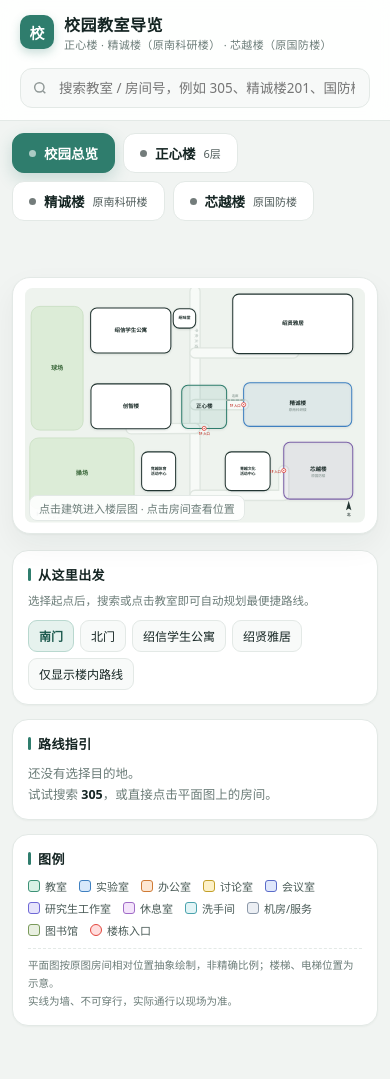
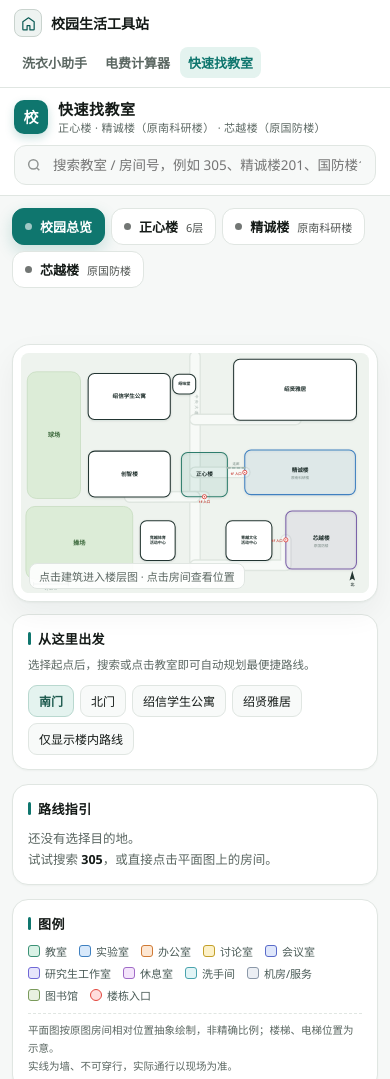
Before and after one commit to Rhymebo/campus-tools, a plain HTML site: page findplace.html in a window 390 px wide. Shown: the top 1079 px of the page. Before the commit the page ends 1038 px from the top, so only its background shows below. Drawn offline with Linux system fonts and the light colour scheme.

Commit message:
Update title and styles in findplace.html

```diff
--- a/findplace.html
+++ b/findplace.html
@@ -3,22 +3,39 @@
 <head>
 <meta charset="UTF-8">
 <meta name="viewport" content="width=device-width, initial-scale=1">
-<title>校园教室导览 · 正心楼 / 精诚楼 / 芯越楼</title>
+<title>快速找教室 · 校园生活工具站</title>
 <style>
   :root{
-    --ink:#152523; --muted:#6b7c78; --line:#e3e9e6;
-    --accent:#2f7d6d; --accent-soft:#e6f2ee;
-    --bg:#f1f4f2; --card:#ffffff;
+    --ink:#141a17; --muted:#5b6762; --line:#e0e6e2;
+    --accent:#0f766e; --accent-soft:#e4f3ef;
+    --bg:#f6f8f7; --card:#ffffff;
     --route:#e2453c;
   }
   *{box-sizing:border-box;}
   html,body{margin:0;padding:0;}
   body{
     background:var(--bg); color:var(--ink);
-    font-family:"Microsoft YaHei","PingFang SC","Hiragino Sans GB",system-ui,-apple-system,sans-serif;
+    font-family:"Segoe UI","PingFang SC","Microsoft YaHei",system-ui,-apple-system,sans-serif;
     -webkit-font-smoothing:antialiased;
   }
-  header{
+  /* 与站点其它页面一致的顶栏 */
+  .sitebar{background:#fff;border-bottom:1px solid var(--line);}
+  .sitebar-inner{
+    max-width:1560px;margin:0 auto;padding:10px 20px;
+    display:flex;align-items:center;justify-content:space-between;gap:10px 20px;flex-wrap:wrap;
+  }
+  .sbrand{display:inline-flex;align-items:center;gap:9px;color:var(--ink);font-size:14px;font-weight:600;text-decoration:none;}
+  .sbrand-mark{
+    display:grid;place-items:center;width:28px;height:28px;flex:0 0 auto;
+    border:1px solid #c9d3ce;border-radius:8px;background:#eef3f1;color:#0a5a54;
+  }
+  .sbrand-mark svg{width:17px;height:17px;}
+  .snav{display:flex;flex-wrap:wrap;gap:2px;}
+  .snav a{padding:7px 11px;border-radius:8px;color:var(--muted);font-size:13.5px;font-weight:600;text-decoration:none;}
+  .snav a:hover{background:#eef3f1;color:var(--ink);}
+  .snav a[aria-current="page"]{background:var(--accent-soft);color:var(--accent);}
+
+  header.appbar{
     position:sticky; top:0; z-index:30;
     background:rgba(255,255,255,.92); backdrop-filter:blur(10px);
     border-bottom:1px solid var(--line);
@@ -31,17 +48,17 @@
   .logo{
     width:34px;height:34px;border-radius:10px;background:var(--accent);
     display:grid;place-items:center;color:#fff;font-weight:700;font-size:15px;
-    box-shadow:0 4px 10px rgba(47,125,109,.25);
+    box-shadow:0 4px 10px rgba(15,118,110,.22);
   }
   .brand h1{font-size:16px;margin:0;font-weight:700;letter-spacing:.5px;}
   .brand p{margin:0;font-size:11px;color:var(--muted);letter-spacing:.3px;}
-  .searchwrap{position:relative;flex:1;min-width:260px;max-width:460px;margin-left:auto;}
+  .searchwrap{position:relative;flex:1 1 260px;min-width:0;max-width:460px;margin-left:auto;}
   .searchwrap input{
     width:100%;padding:10px 14px 10px 38px;border-radius:12px;border:1px solid var(--line);
     background:#f7f9f8;font-size:13.5px;outline:none;font-family:inherit;color:var(--ink);
     transition:.18s;
   }
-  .searchwrap input:focus{background:#fff;border-color:var(--accent);box-shadow:0 0 0 3px rgba(47,125,109,.10);}
+  .searchwrap input:focus{background:#fff;border-color:var(--accent);box-shadow:0 0 0 3px rgba(15,118,110,.10);}
   .searchwrap svg{position:absolute;left:12px;top:50%;transform:translateY(-50%);opacity:.45;}
   .results{
     position:absolute;top:calc(100% + 6px);left:0;right:0;background:#fff;border:1px solid var(--line);
@@ -67,7 +84,7 @@
     display:flex;align-items:center;gap:8px;transition:.16s;font-weight:600;
   }
   .tab:hover{border-color:#c9d8d3;transform:translateY(-1px);}
-  .tab.active{background:var(--accent);border-color:var(--accent);color:#fff;box-shadow:0 6px 16px rgba(47,125,109,.22);}
+  .tab.active{background:var(--accent);border-color:var(--accent);color:#fff;box-shadow:0 6px 16px rgba(15,118,110,.20);}
   .tab .dot{width:7px;height:7px;border-radius:50%;background:currentColor;opacity:.6;}
   .tab em{font-style:normal;font-weight:400;font-size:11px;opacity:.75;}
 
@@ -78,7 +95,8 @@
     background:#fff;font-size:12.5px;cursor:pointer;font-family:inherit;color:var(--ink);font-weight:600;
   }
   .chip:hover{border-color:#c9d8d3;}
-  .chip.active{background:#152523;color:#fff;border-color:#152523;}
+  .chip.active{background:var(--ink);color:#fff;border-color:var(--ink);}
+  .chip.back{color:var(--accent);font-weight:700;}
   .chip.dim{opacity:.35;cursor:not-allowed;}
 
   .stage{
@@ -146,15 +164,46 @@
     .side .card{flex:1 1 300px;}
     .searchwrap{max-width:none;}
   }
+  @media (max-width:640px){
+    .sitebar-inner{padding:9px 14px;}
+    .snav a{padding:6px 8px;font-size:13px;}
+    .hdr{padding:10px 14px;gap:10px 12px;}
+    .brand{flex:1 1 100%;min-width:0;}
+    .brand h1{font-size:15px;}
+    .searchwrap{flex:1 1 100%;min-width:0;max-width:none;margin-left:0;}
+    .wrap{padding:12px 12px 32px;gap:12px;}
+    .stage{padding:8px;}
+    .tabs{gap:6px;}
+    .tab{padding:8px 12px;font-size:13px;}
+    .side{flex-direction:column;}
+    .side .card{flex:1 1 auto;}
+  }
 </style>
 </head>
 <body>
-<header>
+<header class="sitebar">
+  <div class="sitebar-inner">
+    <a class="sbrand" href="index.html" aria-label="校园生活工具站首页">
+      <span class="sbrand-mark" aria-hidden="true">
+        <svg viewBox="0 0 24 24" fill="none" stroke="currentColor" stroke-width="1.7" stroke-linecap="round" stroke-linejoin="round">
+          <path d="M4 9.5 12 4l8 5.5V20a1 1 0 0 1-1 1h-5v-6H10v6H5a1 1 0 0 1-1-1V9.5Z"></path>
+        </svg>
+      </span>
+      <span>校园生活工具站</span>
+    </a>
+    <nav class="snav" aria-label="主导航">
+      <a href="laundry.html">洗衣小助手</a>
+      <a href="power.html">电费计算器</a>
+      <a href="findplace.html" aria-current="page">快速找教室</a>
+    </nav>
+  </div>
+</header>
+<header class="appbar">
   <div class="hdr">
     <div class="brand">
       <div class="logo">校</div>
       <div>
-        <h1>校园教室导览</h1>
+        <h1>快速找教室</h1>
         <p>正心楼 · 精诚楼（原南科研楼） · 芯越楼（原国防楼）</p>
       </div>
     </div>
@@ -1440,6 +1489,11 @@ function renderFloorBar(){
   el.innerHTML = '';
   if (S.view === 'campus') return;
   const b = BUILDINGS[S.view];
+  const back = document.createElement('button');
+  back.className = 'chip back';
+  back.textContent = '← 校园总览';
+  back.onclick = openCampus;
+  el.appendChild(back);
   const lbl = document.createElement('span');
   lbl.className = 'lbl';
   lbl.textContent = '楼层';
@@ -1495,9 +1549,31 @@ function openBuilding(key){
   S.floor = 0;
   S.selected = null;
   S.route = null;
+  try { history.pushState({ view:key }, '', '#' + key); } catch(e){}
   render();
   window.scrollTo({ top:0, behavior:'smooth' });
 }
+
+function openCampus(){
+  // 有历史记录时交给返回键处理，避免手机返回直接退出整站
+  if (history.state && history.state.view){
+    history.back();
+    return;
+  }
+  S.view = 'campus';
+  S.floor = 0;
+  render();
+  window.scrollTo({ top:0, behavior:'smooth' });
+}
+
+window.addEventListener('popstate', ()=>{
+  if (S.view !== 'campus'){
+    S.view = 'campus';
+    S.floor = 0;
+    render();
+    window.scrollTo({ top:0, behavior:'smooth' });
+  }
+});
 
 function selectRoom(bId, floorIdx, roomId){
   S.selected = { bId, floor: floorIdx, roomId };
```
